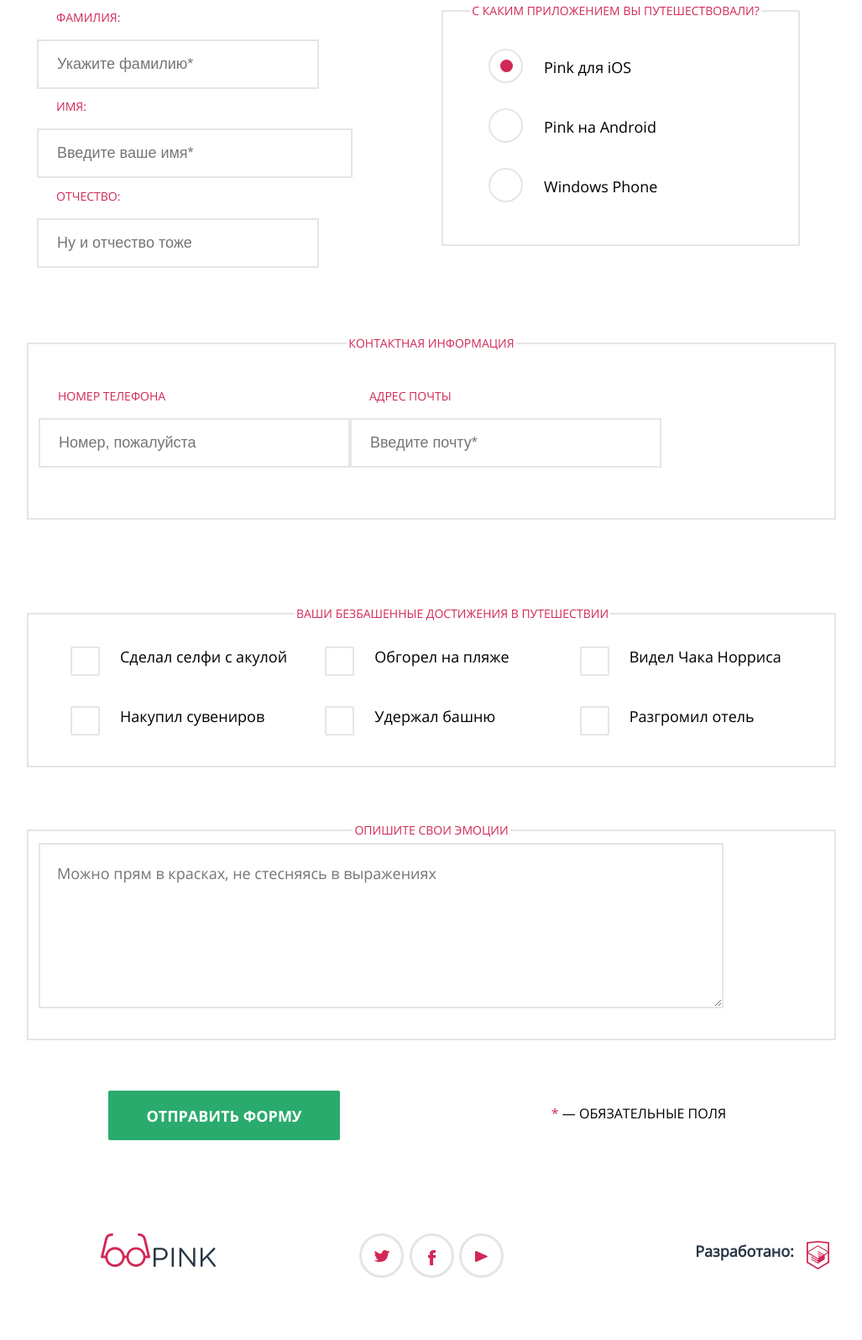
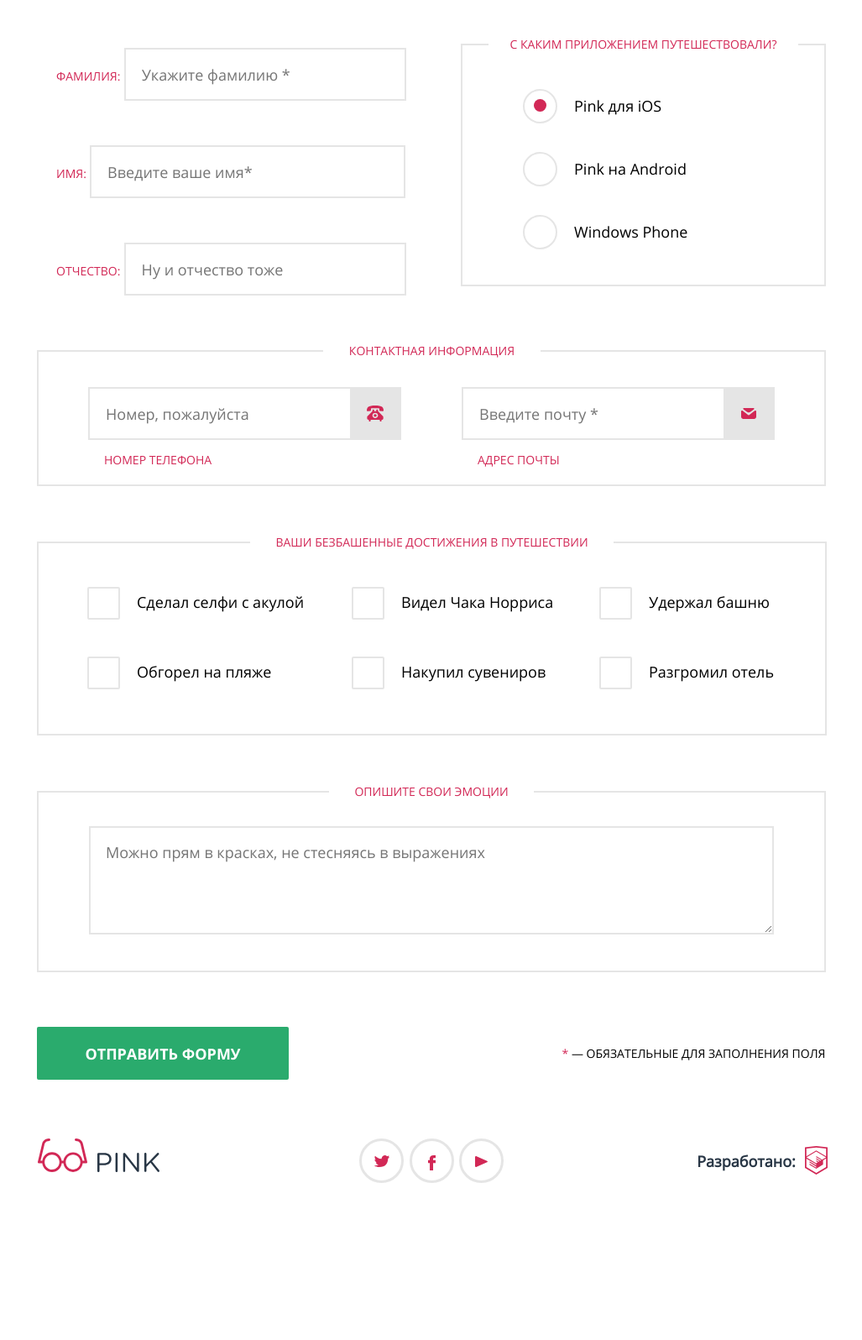
Before and after one commit to weer-inho/1376695-pink-21, a website: page source/form.html in a window 1280 px wide. Shown: the part 573-2169 px from the top of the page at 84% size, without its empty margins (126-1153 px from the left). After the commit the page ends 2064 px from the top, so only its background shows below. Drawn offline with nearby package versions, Linux system fonts and the light colour scheme; files that its build step writes are made by us from their sources; files whose address does not match are found by name.

Commit message:
module5-task2 try

```diff
--- a/source/form.html
+++ b/source/form.html
@@ -9,6 +9,7 @@
 <body class="page__body">
     <header class="page-header page-header--small">
     <div class="page-header__container">
+      <div class="page-header__wrapper">
         <div class="page-header__logo-wrapper">
           <a class="page-header__logo">
             <img src="img/pink.svg" alt="Барбершоп 'Бородинский'" width="74" height="23">
@@ -29,11 +30,12 @@
                 <a class="site-list__link" href="contest.html"><span class="site-list__link-text">Конкурс</span></a>
               </li>
               <li class="site-list__item">
-              <a class="site-list__link" href="https://htmlacademy.ru/"><span class="site-list__link-text">HTML ACADEMY</span></a>
+                <a class="site-list__link" href="https://htmlacademy.ru/"><span class="site-list__link-text">HTML Academy</span></a>
               </li>
             </ul>
           </div>
         </nav>
+        </div>
     </div>
 
     <div class="form-contest">
@@ -52,7 +54,7 @@
         <fieldset class="form__name">
           <div class="form__name-wrapper">
             <label for="first-name" class="form__name-label">Фамилия:</label>
-            <input class="form__name-input" id="first-name" type="text" name="first-name" placeholder="Укажите фамилию*" required>
+            <input class="form__name-input" id="first-name" type="text" name="first-name" placeholder="Укажите фамилию *" required>
           </div>
           <div class="form__name-wrapper">
             <label for="middle-name" class="form__name-label">Имя:</label>
@@ -99,18 +101,18 @@
         <fieldset class="form__contacts">
           <legend class="form__contacts-legend">Контактная информация</legend>
           <div class="form__contacts-wrapper">
-            <label class="form-contacts-label" for="phone">Номер телефона</label>
+            <label class="form__contacts-label" for="phone">Номер телефона</label>
             <input class="form__contacts-input" id="phone" type="tel" name="phone" placeholder="Номер, пожалуйста" pattern="[0-9]{1}-[0-9]{3}-[0-9]{7}">
           </div>
           <div class="form__contacts-wrapper">
-            <label class="form-contacts-label" for="email">Адрес почты</label>
-            <input class="form__contacts-input" id="email" type="email" name="email" placeholder="Введите почту*" required>
+            <label class="form__contacts-label" for="email">Адрес почты</label>
+            <input class="form__contacts-input" id="email" type="email" name="email" placeholder="Введите почту *" required>
           </div>
         </fieldset>
 
         <div class="form__app-container">
           <fieldset class="form__app">
-            <legend class="form__app-legend">С каким приложением вы путешествовали?</legend>
+            <legend class="form__app-legend">С каким приложением путешествовали?</legend>
             <div class="form__app-wrapper">
               <input class="form__app-input visually-hidden" id="ios" type="radio" name="device" checked>
               <label class="form__app-label" for="ios">Pink для iOS</label>
@@ -126,13 +128,15 @@
           </fieldset>
         </div>
 
+        <div class="form__emotion-container">
           <fieldset class="form__emotion">
             <legend class="form__emotion-legend">Опишите свои эмоции</legend>
-          <textarea class="form__emotion-text" name="emotion" cols="30" rows="10" placeholder="Можно прям в красках, не стесняясь в выражениях"></textarea>
+            <textarea class="form__emotion-text" name="emotion" cols="30" rows="6" placeholder="Можно прям в красках, не стесняясь в выражениях"></textarea>
           </fieldset>
+        </div>
 
         <button class="form__submit-button">Отправить форму</button>
-        <p class="form__reminder"><span class="form__star-symbol">*</span> — обязательные поля</p>
+        <p class="form__reminder"><span class="form__star-symbol">*</span> — обязательные<span class="form__reminder-desktop"> для заполнения</span> поля</p>
 
       </form>
     </section>
@@ -141,8 +145,7 @@
 
   <footer class="footer">
     <div class="footer__logo-wrapper">
-      <img class="footer__logo-glasses" src="img/glasses.svg">
-      <img class="footer__logo-PINK" src="img/pink (1).svg">
+      <img class="footer__logo" src="img/img-glasses-logo.svg">
     </div>
     <div class="footer__wrapper">
       <ul class="footer__social-list social">
--- a/source/less/blocks/copyright.less
+++ b/source/less/blocks/copyright.less
@@ -10,11 +10,12 @@
 
   @media (min-width: @desktop-width) {
     font-size: 18px;
+    margin: 6px 0 0 0;
   }
 }
 
 .copyright__link {
   display: inline-block;
   height: 34px;
-  margin: 0 0 0 15px;
+  margin: 0 0 0 11px;
 }
--- a/source/less/blocks/footer.less
+++ b/source/less/blocks/footer.less
@@ -2,7 +2,9 @@
   display: grid;
   grid-template-rows: 67px 73px 54px;
   text-align: center;
+  width: 176px;
   min-height: 320px;
+  margin: 0 auto 0;
   padding: 40px 0 0 0;
   box-sizing: border-box;
 
@@ -12,7 +14,7 @@
     min-height: 127px;
     width: 660px;
     margin: 0 auto;
-    padding: 34px 0 0 0;
+    padding: 58px 0 0 0;
   }
 
   @media (min-width: @desktop-width) {
@@ -21,7 +23,7 @@
     min-height: 197px;
     width: 978px;
     margin: 0 auto;
-    padding: 70px 0 0 0;
+    padding: 62px 0 0 0;
   }
 }
 
@@ -31,6 +33,11 @@
   margin: 0 auto;
 
   @media (min-width: @tablet-width) and (max-width: @desktop-width) {
+    width: 172px;
+    margin: 0 0 0 6px;
+  }
+
+  @media (min-width: @desktop-width) {
     width: 172px;
     margin: 0 0 0 6px;
   }
@@ -76,9 +83,9 @@
 
   @media (min-width: @desktop-width) {
     align-items: flex-start;
-    padding: 0;
     height: 51px;
     width: 172px;
     margin: 9px 9px 0 auto;
+    padding: 0;
   }
 }
--- a/source/less/blocks/form.less
+++ b/source/less/blocks/form.less
@@ -3,42 +3,45 @@
 }
 
 .form__main {
-  max-width: 310px;
+  display: grid;
+  grid-template-rows: 369px 604px 287px 342px 318px 88px 55px;
   margin: auto;
 
   @media (min-width: @tablet-width) and (max-width: @desktop-width) {
-    display: grid;
-    grid-template-columns: 326px 327px;
-    grid-row-gap: 60px;
-    max-width: 653px;
+    grid-template-columns: 310px 310px;
+    grid-template-rows: 299px 300px 310px 550px 338px 100px;
+    grid-row-gap: 54px;
+    max-width: 620px;
     margin: 0 auto;
   }
 
   @media (min-width: @desktop-width) {
-    display: grid;
-    grid-template-columns: 1fr 1fr;
-    grid-template-rows: 336px 220px 240px 260px 100px;
-    grid-row-gap: 60px;
-    grid-column-gap: 20px;
-    max-width: 968px;
+    grid-template-columns: 433px 431px;
+    grid-template-rows: 337px 170px 271px 260px 100px;
+    grid-row-gap: 28px;
+    grid-column-gap: 72px;
+    max-width: 940px;
     margin: 0 auto;
   }
 }
 
 .form-text {
   font-size: 14px;
+  line-height: 30px;
   text-align: center;
-  margin: 54px auto 50px;
+  margin: 43px auto 37px;
   width: 280px;
 
   @media (min-width: @tablet-width) and (max-width: @desktop-width) {
     font-size: 18px;
     width: 490px;
+    margin: 92px auto 71px;
   }
 
   @media (min-width: @desktop-width) {
     font-size: 18px;
     width: 756px;
+    margin: 89px auto 72px;
   }
 }
 
@@ -76,66 +79,103 @@
 }
 
 .form__contacts {
-  padding-top: 42px;
+  width: 276px;
+  margin: auto;
+  padding: 35px 0 24px;
 
   @media (min-width: @tablet-width) and (max-width: @desktop-width) {
-    order: 3;
-    padding-top: 30px;
+    width: 620px;
+    min-height: 317px;
+    margin: 11px 0 0 0;
+    padding: 0 0 0 0;
     grid-column-start: 1;
     grid-column-end: -1;
+    grid-row-start: 3;
+    grid-row-end: 4;
   }
 
   @media (min-width: @desktop-width) {
-    order: 3;
+    width: 940px;
+    min-height: 158px;
     display: flex;
+    margin: 0 auto 0;
+    padding: 0 0 0 59px;
+    grid-column-start: 1;
+    grid-column-end: -1;
+    grid-row-start: 2;
+    grid-row-end: 3;
+  }
+}
+
+.form__emotion-container {
+  padding: 36px 0 0;
+
+  @media (min-width: @tablet-width) and (max-width: @desktop-width) {
+    padding: 38px 0 0;
+  }
+
+  @media (min-width: @desktop-width) {
+    padding: 28px 0 0;
     grid-column-start: 1;
     grid-column-end: -1;
   }
 }
 
 .form__emotion {
+  width: 280px;
+  margin: auto;
+
   @media (min-width: @tablet-width) and (max-width: @desktop-width) {
-    height: 289px;
+    width: 620px;
+    height: 300px;
     text-align: center;
-    padding-top: 30px;
+    padding-top: 27px;
     grid-column-start: 1;
     grid-column-end: -1;
-    order: 4;
   }
 
   @media (min-width: @desktop-width) {
-    height: 260px;
-    order: 4;
+    width: 940px;
+    height: 224px;
+    text-align: center;
+    padding-top: 30px;
     grid-column-start: 1;
     grid-column-end: -1;
   }
 }
 
-
 .form__name {
   display: grid;
+  margin: 0 auto 0;
+  padding: 0 16px 43px;
+  width: 310px;
 
   @media (min-width: @tablet-width) and (max-width: @desktop-width) {
-    grid-template-rows: 1fr 1fr 1fr;
+    width: 632px;
     min-height: 280px;
+    grid-template-rows: 115px 115px 85px;
     grid-column-start: 1;
     grid-column-end: -1;
+    margin: 0;
+    padding: 0;
   }
 
   @media (min-width: @desktop-width) {
-    grid-template-rows: 1fr 1fr 1fr;
+    width: 450px;
+    grid-template-rows: 116px 116px 116px;
     grid-column-start: 1;
     grid-column-end: 2;
-    width: 336px;
     min-height: 336px;
+    margin: 0;
+    padding: 13px 0 0 0;
   }
 }
 
 .form__name-wrapper + .form__name-wrapper {
-  margin-top: 29px;
+  margin-top: 19px;
 
   @media (min-width: @tablet-width) and (max-width: @desktop-width) {
-    margin: 0 0 56px 0;
+    margin: 0;
   }
 
   @media (min-width: @desktop-width) {
@@ -144,22 +184,27 @@
 }
 
 .form__name-label,
-.form-contacts-label {
+.form__contacts-label {
   display: inline-block;
   font-size: 14px;
   color: @deepred;
   text-transform: uppercase;
-  margin: 0 0 17px 23px;
+  margin: 0 0 12px 23px;
+
+  @media (min-width: @tablet-width) and (max-width: @desktop-width) {
+    margin: 0 15px 0 0;
+  }
 }
 
 .form__name-input,
 .form__contacts-input {
-  width: 276px;
-  height: 59px;
+  width: 279px;
+  height: 63px;
   border: 2px solid #e5e5e5;
+  .os();
   font-size: 18px;
   color: @deepblue;
-  padding-left: 22px;
+  padding-left: 19px;
 
   @media (min-width: @desktop-width) {
     width: 336px;
@@ -169,23 +214,29 @@
 .form__name-wrapper {
   @media (min-width: @tablet-width) and (max-width: @desktop-width) {
     height: 60px;
+    margin: 0;
+  }
+
+  @media (min-width: @desktop-width) {
+    height: 62px;
+    margin: 0;
   }
 }
 
 .form__contacts-input {
   @media (min-width: @tablet-width) and (max-width: @desktop-width) {
-    width: 497px;
+    min-width: 497px;
   }
 
   @media (min-width: @desktop-width) {
-    width: 371px;
+    min-width: 373px;
   }
 }
 
 .form__name-input,
 .form__name-wrapper:nth-child(2) .form__name-input {
   @media (min-width: @tablet-width) and (max-width: @desktop-width) {
-    width: 521px;
+    width: 525px;
   }
 
   @media (min-width: @desktop-width) {
@@ -218,58 +269,88 @@
 }
 
 .form__app-container {
+  padding: 40px 0 0;
+
   @media (min-width: @tablet-width) and (max-width: @desktop-width) {
-    order: 1;
+    padding: 0;
     grid-column-start: 1;
     grid-column-end: -1;
+    grid-row-start: 2;
+    grid-row-end: 3;
   }
 
   @media (min-width: @desktop-width) {
-    order: 1;
     width: 431px;
+    padding: 0;
     grid-column-start: 2;
     grid-column-end: -1;
+    grid-row-start: 1;
+    grid-row-end: 2;
   }
 }
 
 .form__achievments-container {
   min-height: 504px;
-  padding-top: 42px;
+  padding-top: 39px;
 
   @media (min-width: @tablet-width) and (max-width: @desktop-width) {
-    order: 4;
     grid-column-start: 1;
     grid-column-end: -1;
+    padding: 23px 0 0 0;
   }
 
   @media (min-width: @desktop-width) {
-    order: 4;
     min-height: 200px;
     grid-column-start: 1;
     grid-column-end: -1;
+    padding: 30px 0 0 0;
   }
 }
 
 .form__achievements {
+  width: 310px;
+  margin: auto;
+
   @media (min-width: @tablet-width) and (max-width: @desktop-width) {
-    padding: 30px 0 0 50px;
+    width: 616px;
+    margin: 0;
+    padding: 0 0 5px 0;
   }
 
   @media (min-width: @desktop-width) {
-    padding: 30px 0 0 50px;
+    width: 940px;
+    margin: 0;
+    padding: 0 0 5px 0;
   }
 }
 
 .form__achievements-container-small {
+  width: 280px;
+  margin: auto;
+
+  @media (min-width: @tablet-width) and (max-width: @desktop-width) {
+    width: 496px;
+    margin: 0 auto;
+    padding: 0;
+  }
+
   @media (min-width: @desktop-width) {
     display: grid;
-    grid-template-rows: 1fr 1fr;
-    grid-template-columns: 1fr 1fr 1fr;
+    grid-auto-flow: column;
+    width: 879px;
+    grid-template-rows: 83px 81px;
+    grid-template-columns: 315px 295px 295px;
+    margin: 0 0 0 58px;
+    box-sizing: border-box;
   }
 }
 
 .form__achievements-wrapper {
-  margin-bottom: 47px;
+  margin-bottom: 58px;
+}
+
+.form__achievements-wrapper:last-child {
+  margin-bottom: 50px;
 }
 
 .form__achievements-legend,
@@ -279,17 +360,45 @@
   display: inline-block;
   color: @deepred;
   font-size: 14px;
+  line-height: 18px;
   text-align: center;
   width: 256px;
-  margin: 0 auto 0;
+  margin: 0 auto 45px;
   text-transform: uppercase;
 
   @media (min-width: @tablet-width) and (max-width: @desktop-width) {
     width: auto;
+    margin: 0 auto 50px;
   }
 
   @media (min-width: @desktop-width) {
     width: auto;
+  }
+}
+
+.form__achievements-legend {
+  @media (min-width: @tablet-width) and (max-width: @desktop-width) {
+    margin: 0 auto 51px;
+    padding: 0 30px 0 33px;
+  }
+
+  @media (min-width: @desktop-width) {
+    margin: 0 auto 50px;
+    padding: 0 30px 0 30px;
+  }
+}
+
+.form__emotion-legend {
+  margin: 0 auto 15px;
+
+  @media (min-width: @tablet-width) and (max-width: @desktop-width) {
+    margin: 0 auto 8px;
+    padding: 0 33px 0 33px;
+  }
+
+  @media (min-width: @desktop-width) {
+    margin: 0 auto 2px;
+    padding: 0 30px 0 30px;
   }
 }
 
@@ -303,21 +412,25 @@
 .form__achievements-label::before {
   content: "";
   position: absolute;
-  top: 0;
+  top: -6px;
   left: 0;
   box-sizing: border-box;
-  width: 35px;
-  height: 35px;
+  width: 39px;
+  height: 39px;
   border: 2px solid #e5e5e5;
   border-radius: 2px;
   background-color: @white;
+
+  @media (min-width: @tablet-width) and (max-width: @desktop-width) {
+    top: -8px;
+  }
 }
 
 .form__achievements-input:checked + .form__achievements-label::after {
   content: "";
   position: absolute;
-  top: 10px;
-  left: 7px;
+  top: 4px;
+  left: 9px;
   width: 22px;
   height: 16px;
   display: inline-block;
@@ -330,50 +443,118 @@
 
   @media (min-width: @tablet-width) and (max-width: @desktop-width) {
     display: inline;
+    margin: 0 0 36px 0;
+    padding: 0 32px 0 32px;
   }
 
   @media (min-width: @desktop-width) {
     display: inline;
+    margin: 0 0 34px -29px;
+    padding: 0 31px 0 31px;
   }
 }
 
 .form__contacts-wrapper {
-  margin-bottom: 30px;
+  margin-bottom: 18px;
 
   @media (min-width: @tablet-width) and (max-width: @desktop-width) {
+    display: flex;
+    flex-wrap: wrap;
     width: 497px;
     margin: 0 auto;
   }
 
   @media (min-width: @desktop-width) {
+    display: flex;
+    flex-wrap: wrap;
     width: 371px;
+    height: 95px;
+    margin: 0 0 0 74px;
+  }
+}
+
+.form__contacts-wrapper:not(:last-child) {
+  @media (min-width: @tablet-width) and (max-width: @desktop-width) {
+    margin-bottom: 34px;
+  }
+
+  @media (min-width: @desktop-width) {
+    margin: 0;
+  }
+}
+
+.form__contacts-input[type="email"] {
+  @media (min-width: @desktop-width) {
+    background-image: url("../../img/email-icon-contacts.svg");
+    background-repeat: no-repeat;
+    background-position: 100% 0;
+  }
+}
+
+.form__contacts-input[type="tel"] {
+  @media (min-width: @desktop-width) {
+    background-image: url("../../img/phone-icon-contacts.svg");
+    background-repeat: no-repeat;
+    background-position: 100% 0;
+  }
+}
+
+
+.form__contacts-label {
+  @media (min-width: @tablet-width) and (max-width: @desktop-width) {
+    width: 176px;
+    margin: 14px 0 0 18px;
+    order: 1;
+  }
+
+  @media (min-width: @desktop-width) {
+    width: 176px;
+    margin: 14px 0 0 19px;
+    order: 1;
   }
 }
 
 .form__app {
+  width: 280px;
+  margin: auto;
   background-color: #f2f2f2;
 
   @media (min-width: @tablet-width) and (max-width: @desktop-width) {
+    width: 620px;
+    min-height: 305px;
     background-color: @white;
-    padding-left: 80px;
+    margin: 0 0 0 0;
+    padding: 0 0 0 49px;
   }
 
   @media (min-width: @desktop-width) {
+    width: 435px;
     background-color: @white;
-    padding-left: 0;
+    margin: 0;
+    padding: 0;
   }
 }
 
 .form__app-wrapper {
-  margin-bottom: 47px;
+  margin-bottom: 51px;
 
   @media (min-width: @desktop-width) {
-    margin-left: 50px;
+    margin-left: 63px;
   }
 }
 
 .form__app-legend {
-  margin-bottom: 40px;
+  margin-bottom: 41px;
+
+  @media (min-width: @tablet-width) and (max-width: @desktop-width) {
+    margin: 0 0 52px -24px;
+    padding: 0 48px 0 48px;
+  }
+
+  @media (min-width: @desktop-width) {
+    margin: 0 0 52px 0;
+    padding: 0 26px 0 26px;
+  }
 }
 
 .form__app-label {
@@ -386,36 +567,57 @@
   content: "";
   position: absolute;
   top: -10px;
-  left: 4px;
+  left: 0;
   display: inline-block;
   width: 37px;
   height: 37px;
   background-color: @white;
   border: 2px solid #e5e5e5;
   border-radius: 50%;
+
+  @media (min-width: @tablet-width) and (max-width: @desktop-width) {
+    top: -8px;
+    left: 9px;
+  }
+
+  @media (min-width: @desktop-width) {
+    top: -8px;
+    left: 9px;
+  }
 }
 
 
 .form__app-input:checked + .form__app-label::after {
   content: "";
   position: absolute;
-  top: 3px;
-  left: 18px;
+  top: 4px;
+  left: 13px;
   display: inline-block;
   width: 15px;
   height: 15px;
   background-color: @deepred;
   border-radius: 50%;
+
+  @media (min-width: @tablet-width) and (max-width: @desktop-width) {
+    top: 4px;
+    left: 22px;
+  }
+
+  @media (min-width: @desktop-width) {
+    top: 4px;
+    left: 22px;
+  }
 }
 
 .form__emotion-text {
   border: 2px solid #e5e5e5;
   .os();
   font-size: 18px;
+  line-height: 30px;
   color: @deepblue;
-  width: 276px;
-  min-height: 197px;
-  padding: 22px 20px;
+  width: 280px;
+  height: 202px;
+  padding: 15px 20px;
 
   @media (min-width: @tablet-width) and (max-width: @desktop-width) {
     width: 496px;
@@ -425,15 +627,16 @@
 
   @media (min-width: @desktop-width) {
     width: 816px;
-    max-height: 124px;
+    max-height: 129px;
     box-sizing: border-box;
+    padding: 14px 0 0 18px;
   }
 }
 
 .form__submit-button {
   display: inline-block;
-  width: 276px;
-  height: 59px;
+  width: 280px;
+  height: 63px;
   border: none;
   border-radius: 2px;
   background-color: @green;
@@ -444,11 +647,21 @@
   margin: 0 auto 0;
 
   @media (min-width: @tablet-width) and (max-width: @desktop-width) {
-    order: 998;
+    width: 300px;
+    grid-row-start: 6;
+    grid-row-end: 7;
+    grid-column-start: 1;
+    grid-column-end: 2;
+    margin: 12px 0 0 0;
   }
 
   @media (min-width: @desktop-width) {
-    order: 998;
+    width: 300px;
+    grid-row-start: 5;
+    grid-row-end: 6;
+    grid-column-start: 1;
+    grid-column-end: 2;
+    margin: 29px 0 0 0;
   }
 }
 
@@ -457,14 +670,33 @@
 }
 
 .form__reminder {
+  font-size: 14px;
   text-transform: uppercase;
   text-align: center;
 
   @media (min-width: @tablet-width) and (max-width: @desktop-width) {
-    order: 999;
+    width: 183px;
+    margin: 34px 0 0 auto;
+    grid-row-start: 6;
+    grid-row-end: 7;
+    grid-column-start: 2;
+    grid-column-end: 3;
   }
 
   @media (min-width: @desktop-width) {
-    order: 999;
+    width: 315px;
+    margin: 51px -4px 0 auto;
+    grid-row-start: 5;
+    grid-row-end: 6;
+    grid-column-start: 2;
+    grid-column-end: 3;
   }
 }
+
+.form__reminder-desktop {
+  display: none;
+
+  @media (min-width: @desktop-width) {
+    display: inline;
+  }
+}
--- a/source/less/blocks/page-header.less
+++ b/source/less/blocks/page-header.less
@@ -52,7 +52,7 @@
 
   @media (min-width: @tablet-width) and (max-width: @desktop-width) {
     min-height: 109px;
-    padding: 44px 0 0 90px;
+    padding: 44px 0 0 92px;
   }
 
   @media (min-width: @desktop-width) {
--- a/source/less/main.less
+++ b/source/less/main.less
@@ -79,3 +79,8 @@ table {
   border-collapse: collapse;
   border-spacing: 0;
 }
+
+fieldset {
+  margin: 0;
+  padding: 0;
+}
```
Also changed, not shown: source/less/blocks/form-contest.less (+7 -4 lines), source/img/email-icon-contacts.svg (added), source/img/img-glasses-logo.svg (added), source/img/phone-icon-contacts.svg (added). Lines whose indentation alone changed are shown as unchanged.
